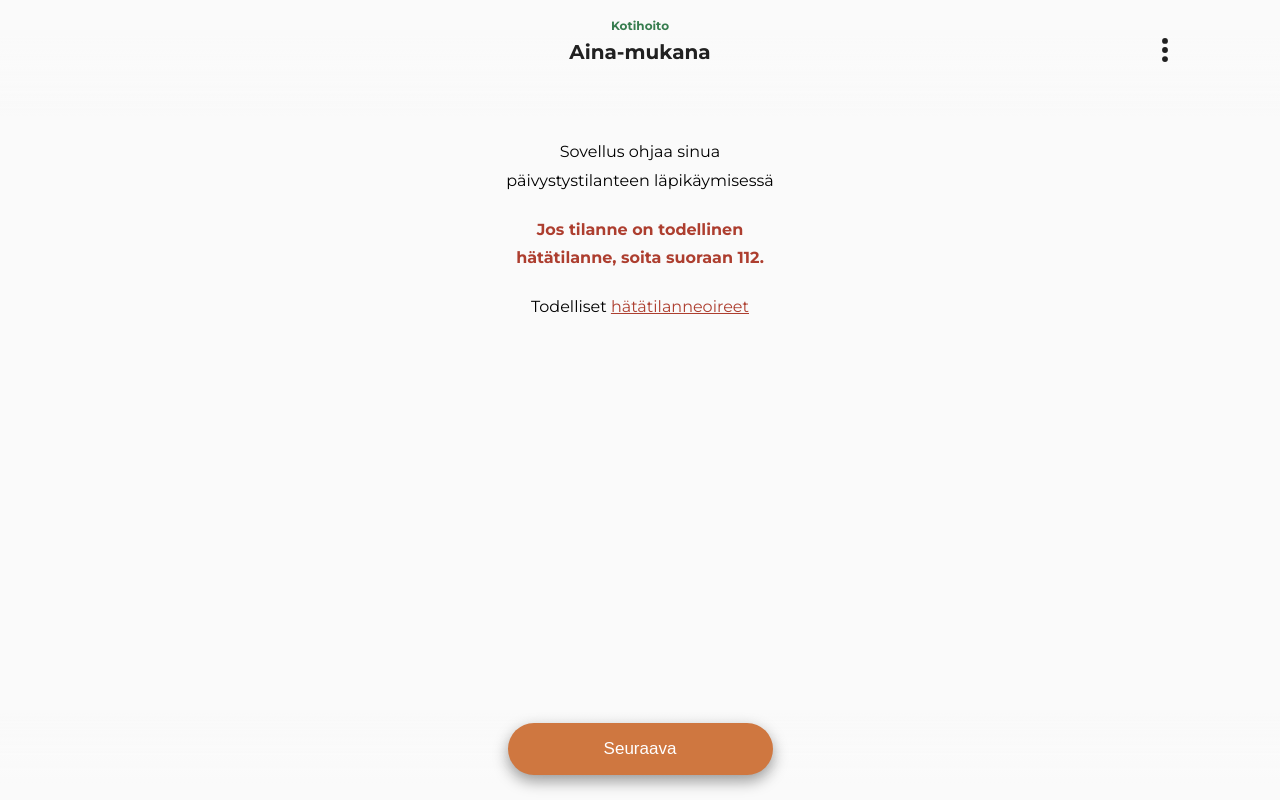
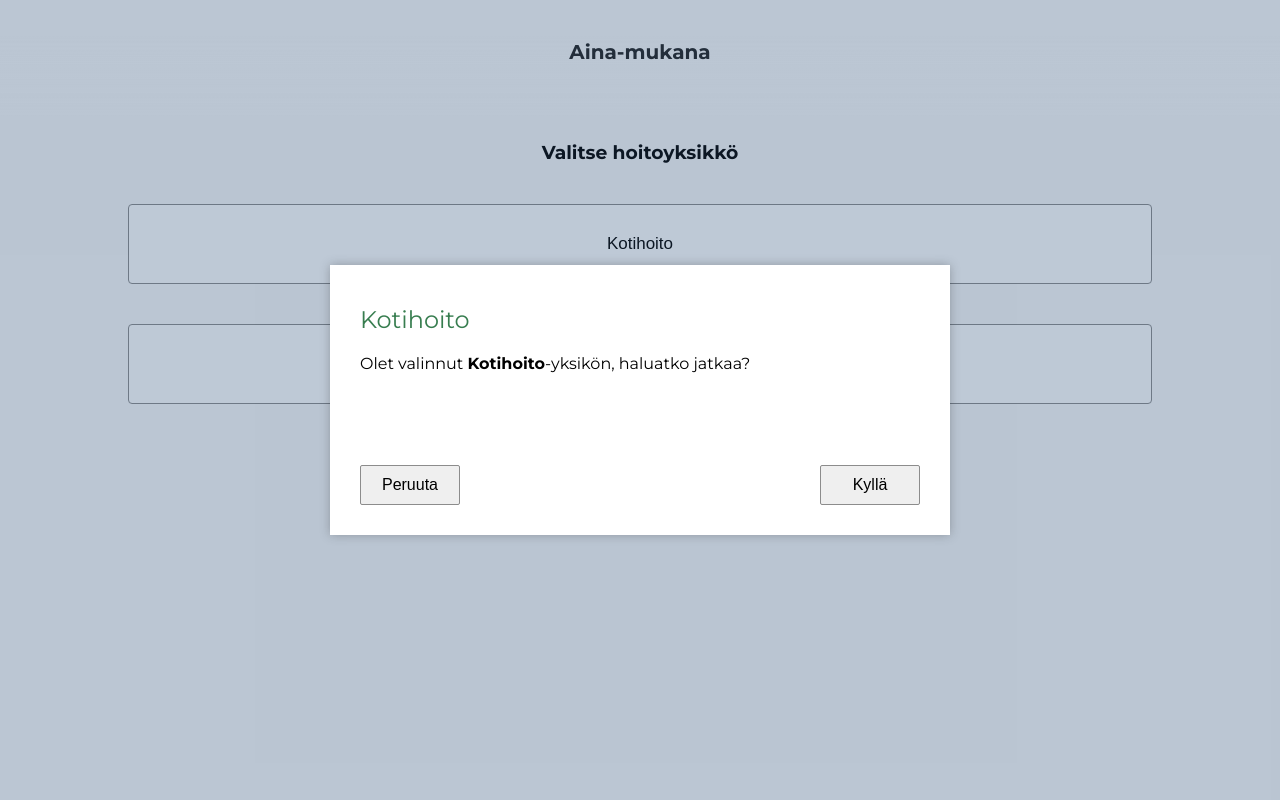
Before and after one commit to digitalents-helsinki/Sote-App, a React (Create React App) app: page / in a window 1280 px wide. Both pictures are taken after a click on the button "Kotihoito". Built offline with nearby package versions, Linux system fonts and the light colour scheme.

Commit message:
Add modal to caretypeselection

```diff
--- a/src/App.scss
+++ b/src/App.scss
@@ -737,6 +737,97 @@ body {
     }
   }
 
+  //---------------MODAL-----------------------------
+
+  .modal-wrapper {
+    position: fixed;
+    top: 0;
+    bottom: 0;
+    left: 0;
+    right: 0;
+    z-index: 30;
+  }
+
+  @keyframes modalBackdrop {
+    0% {opacity: 0;}
+    100% {opacity: 1;}
+  }
+
+  .modal-backdrop {
+    position: fixed;
+    top: 0;
+    bottom: 0;
+    left: 0;
+    right: 0;
+    z-index: 100;
+    background-color: rgba(40, 77, 120, 0.3);
+    animation-name: modalBackdrop;
+    animation-duration: 0.8s;
+  }
+
+  @keyframes modalFade {
+    0% {opacity: 0; top: 30vh;}
+    100% {opacity: 1; top: 50vh;}
+  }
+
+  .modal-box {
+    position: relative;
+    top: 50vh;
+    left: 50%;
+    transform: translate(-50%, -50%);
+    height: 250px;
+    width: 70vw;
+    max-width: 550px;
+    overflow-y: auto;
+    background-color: rgb(255, 255, 255);
+    box-shadow: 0 0 10px rgba(0,0,0,0.25);
+    z-index: 101;
+    padding: 20px 40px 0px 30px;
+    border: solid 0px rgb(140, 140, 140);
+    // border-radius: 10px;
+    animation-name: modalFade;
+    animation-duration: 0.8s;
+
+
+      .yes {
+        display: block;
+        position: absolute;
+        height: 40px;
+        width: 100px;
+        bottom: 0;
+        right: 0;
+        border: solid 1px rgb(140, 140, 140);
+        border-radius: 2px;
+        font-size: 1em;
+        margin: 0 30px 30px 0;
+      }
+
+      .yes:hover {
+        background: $sote-green;
+        color: rgb(255, 255, 255);
+      }
+
+      .no {
+        display: block;
+        position: absolute;
+        height: 40px;
+        width: 100px;
+        bottom: 0;
+        left: 0;
+        border: solid 1px rgb(140, 140, 140);
+        border-radius: 2px;
+        font-size: 1em;
+        margin: 0 0 30px 30px;
+      }
+
+      .no:hover {
+        background: $sote-red;
+        color: rgb(255, 255, 255);
+      }
+  }
+
+  //---------------MODAL ENDS------------------------
+
   //--------------BELOW ARE ALL INSTRUCTION PAGE RELATED STYLINGS-------------------
 
   .instruction-page-container {
--- a/src/Components/CareTypeSelection.js
+++ b/src/Components/CareTypeSelection.js
@@ -1,6 +1,7 @@
 import React from "react";
 import Page from "./Page";
 import { useHistory, useLocation } from "react-router-dom";
+import Modal from "../Components/ModalComponent";
 
 function CareTypeSelection({ setCareType }) {
   const history = useHistory();
@@ -10,21 +11,52 @@ function CareTypeSelection({ setCareType }) {
     if (location.state && !location.state.initial) history.goBack();
     else history.push("/"); // hack for animation
   };
+  const modalRef = React.useRef();
+  const modalRef2 = React.useRef();
+
+  const openModal = () => {
+    modalRef.current.openModal()
+  };
+  const openModal2 = () => {
+    modalRef2.current.openModal()
+  };
+  // const closeTopArea = () => {
+  //   document.querySelector('.TopArea').style.backgroundImage = "none";
+  // };
+
   return (
     <Page>
       <h3 className="care-type-selection-title">Valitse hoitoyksikkö</h3>
       <button
         className="care-type-selection-button"
-        onClick={() => clickHandler("Kotihoito")}
+        // onClick={() => {openModal();closeTopArea();}}
+        onClick={openModal}
       >
         Kotihoito
       </button>
       <button
         className="care-type-selection-button"
-        onClick={() => clickHandler("Ympärivuorokautinen hoiva")}
+        onClick={openModal2}
       >
         Ympärivuorokautinen hoiva
       </button>
+
+      <Modal ref={modalRef}>
+        <h2 style={{fontWeight: 400, color: "#377d4f"}}>Kotihoito</h2>
+        <p>
+          Olet valinnut <span style={{fontWeight: 600}}>Kotihoito</span><wbr />-yksikön, haluatko jatkaa?
+        </p>
+        <button className="no" onClick={() => modalRef.current.close()}>Peruuta</button>
+        <button className="yes" onClick={() => clickHandler("Kotihoito")}>Kyllä</button>
+      </Modal>
+      <Modal ref={modalRef2}>
+        <h2 style={{fontWeight: 400, color: "#377d4f"}}>Ympärivuorokautinen hoiva</h2>
+        <p>
+          Olet valinnut <span style={{fontWeight: 600}}>Ympärivuorokautinen hoiva</span><wbr />-yksikön, haluatko jatkaa?
+        </p>
+        <button className="no" onClick={() => modalRef2.current.close()}>Peruuta</button>
+        <button className="yes" onClick={() => clickHandler("Ympärivuorokautinen hoiva")}>Kyllä</button>
+      </Modal>
     </Page>
   );
 }
--- /dev/null
+++ b/src/Components/ModalComponent.js
@@ -0,0 +1,39 @@
+import React, {forwardRef, useImperativeHandle} from 'react';
+// import ReactDom from "react-dom";
+
+const Modal = forwardRef((props, ref) => {
+
+    const [display, setDisplay] = React.useState(false);
+
+    useImperativeHandle(ref, () => {
+        return {
+            openModal: () => open(),
+            close: () => close()
+        }
+    });
+
+    const open = () => {
+        setDisplay(true)
+    };
+
+    const close = () => {
+        setDisplay(false);
+    }
+
+    if (display) {
+
+        return (
+            <div className={"modal-wrapper"}>
+                <div onClick={close} className={"modal-backdrop"} />
+                <div className={"modal-box"}>
+                    {props.children}
+                </div>
+            </div>
+            )
+    }
+
+    return null;
+
+});
+
+export default Modal;
```
